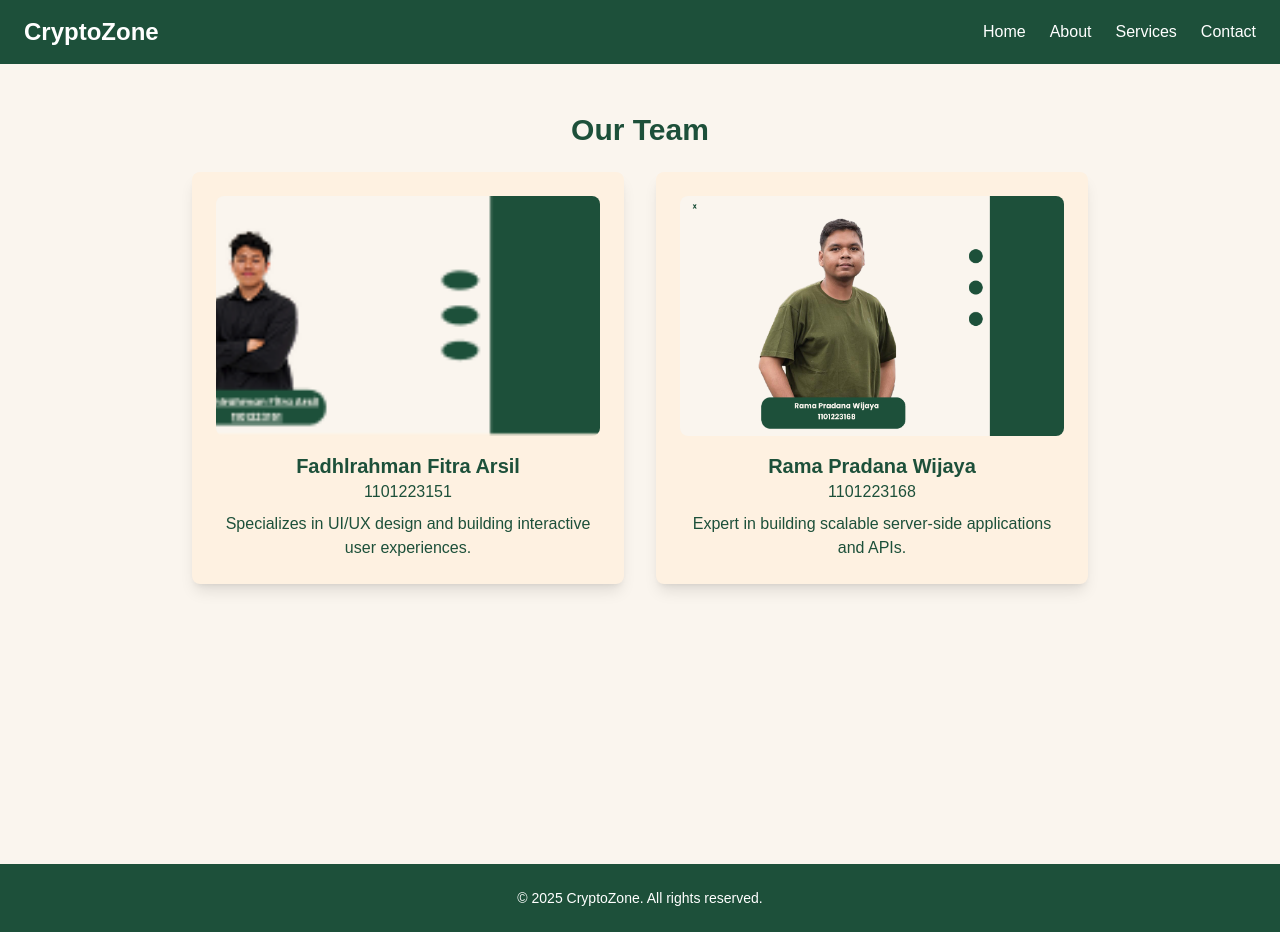
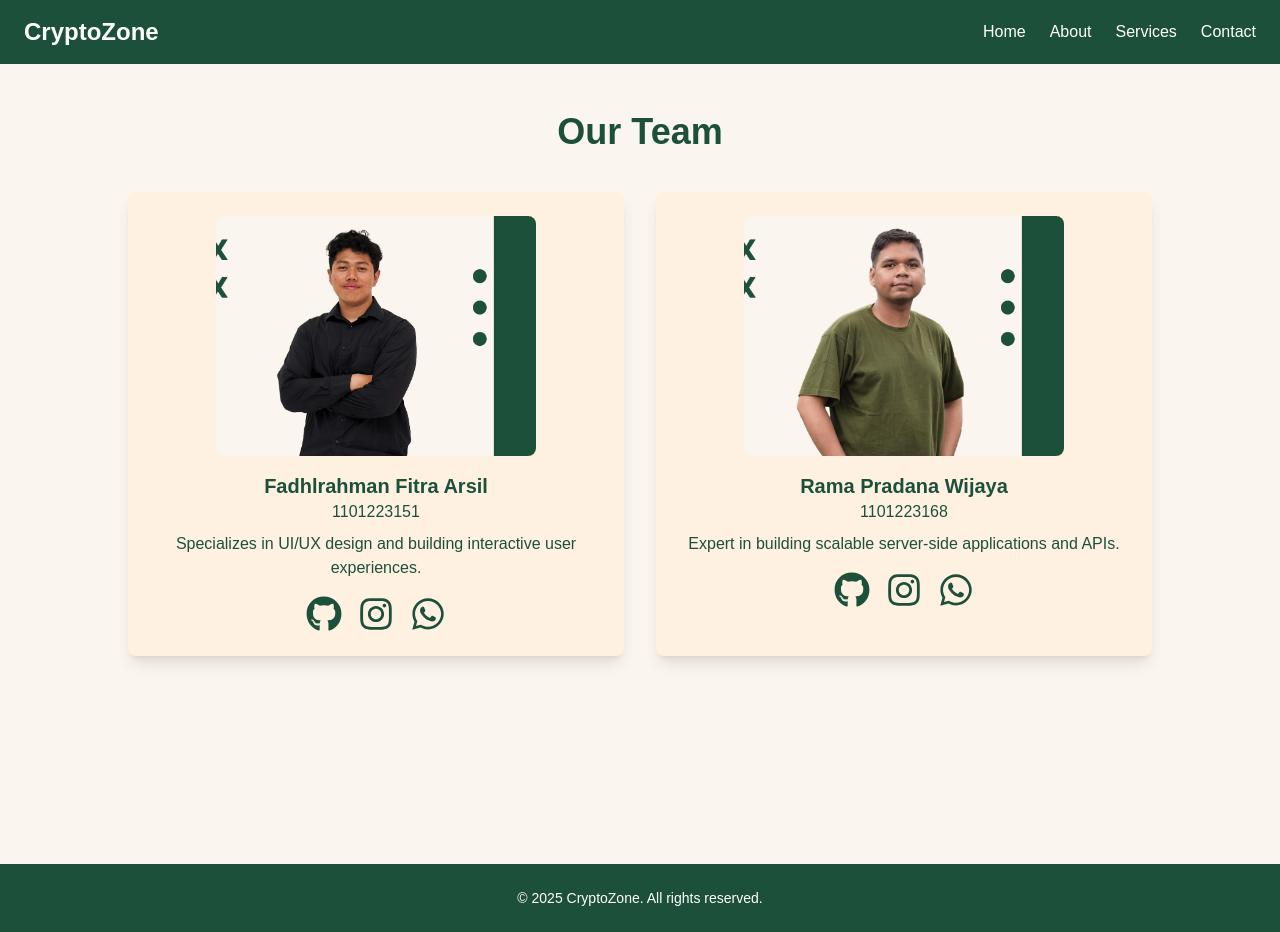
Before and after one commit to Fadhlrahman/website-cloud-computing, a Next.js app: page /contact in a window 1280 px wide. Built offline with nearby package versions, Linux system fonts and the light colour scheme.

Commit message:
menambhakan sosmed pada contact

```diff
--- a/app/components/Navbar.tsx
+++ b/app/components/Navbar.tsx
@@ -9,7 +9,9 @@ export default function Navbar() {
   return (
     <nav className="bg-element shadow-md py-4">
       <div className="container mx-auto px-6 flex justify-between items-center">
+        <Link href="/">
         <h1 className="text-2xl font-bold text-white">CryptoZone</h1>
+        </Link>
 
         {/* Tombol Hamburger */}
         <div className="md:hidden">
--- a/app/contact/page.tsx
+++ b/app/contact/page.tsx
@@ -1,48 +1,93 @@
 import Image from "next/image";
+import { FaGithub, FaInstagram, FaWhatsapp } from "react-icons/fa";
 
 export default function Contact() {
+  const teamMembers = [
+    {
+      name: "Fadhlrahman Fitra Arsil",
+      nim: "1101223151",
+      image: "/images/fadhlrahman.png",
+      desc: "Specializes in UI/UX design and building interactive user experiences.",
+      socials: {
+        github: "https://github.com/fadhlrahman",
+        instagram: "https://instagram.com/arseelll",
+        whatsapp: "https://wa.me/62811209871",
+      },
+    },
+    {
+      name: "Rama Pradana Wijaya",
+      nim: "1101223168",
+      image: "/images/rama.png",
+      desc: "Expert in building scalable server-side applications and APIs.",
+      socials: {
+        github: "https://github.com/ramaaprdnaa",
+        instagram: "https://instagram.com/ramaaprdnaa",
+        whatsapp: "https://wa.me/6287822601377",
+      },
+    },
+    // Tambahkan anggota lain di sini kalau ada
+  ];
+
   return (
-    <div className="min-h-screen overflow-x-hidden bg-belakang flex flex-col items-center p-12">
-      <h2 className="text-3xl font-bold text-element mb-6">Our Team</h2>
+    <div className="min-h-screen overflow-x-hidden bg-belakang flex flex-col items-center px-4 sm:px-6 md:px-8 py-12">
+      <h2 className="text-2xl sm:text-3xl md:text-4xl font-bold text-element mb-10 text-center">
+        Our Team
+      </h2>
 
-      {/* Grid Profil */}
-      <div className="grid grid-cols-1 md:grid-cols-2 gap-8 w-full max-w-4xl">
-        {/* Profil 1: Fadhlrahman */}
-        <div className="bg-element2 rounded-lg shadow-lg p-6 flex flex-col items-center">
+      {/* Grid Team */}
+      <div className="grid grid-cols-1 md:grid-cols-2 gap-8 w-full max-w-5xl">
+        {teamMembers.map((member, index) => (
+          <div
+            key={index}
+            className="bg-element2 rounded-lg shadow-lg p-6 flex flex-col items-center hover:shadow-2xl hover:-translate-y-1 transform transition duration-300"
+          >
             <Image
-            src="/images/fadhlrahman.png"
+              src={member.image}
               width={200}
               height={200}
-            className="rounded-lg object-cover w-full h-60"
-            alt="Fadhlrahman Fitra Arsil"
+              className="rounded-lg object-cover w-full h-60 max-w-xs"
+              alt={member.name}
             />
-          <h3 className="text-xl font-bold text-element mt-4">
-            Fadhlrahman Fitra Arsil
+            <h3 className="text-xl font-bold text-element mt-4 text-center">
+              {member.name}
             </h3>
-          <p className="text-element">1101223151</p>
-          <p className="text-element text-center mt-2">
-            Specializes in UI/UX design and building interactive user
-            experiences.
+            <p className="text-element">{member.nim}</p>
+            <p className="text-element text-center mt-2 mb-4 px-2">
+              {member.desc}
             </p>
+
+            {/* Sosial Media Icons */}
+            <div className="flex space-x-4 text-3xl md:text-4xl">
+              <a
+                href={member.socials.github}
+                target="_blank"
+                rel="noopener noreferrer"
+                className="text-element hover:text-blue-400 transition duration-300"
+                aria-label="Github"
+              >
+                <FaGithub />
+              </a>
+              <a
+                href={member.socials.instagram}
+                target="_blank"
+                rel="noopener noreferrer"
+                className="text-element hover:text-pink-400 transition duration-300"
+                aria-label="Instagram"
+              >
+                <FaInstagram />
+              </a>
+              <a
+                href={member.socials.whatsapp}
+                target="_blank"
+                rel="noopener noreferrer"
+                className="text-element hover:text-green-400 transition duration-300"
+                aria-label="Whatsapp"
+              >
+                <FaWhatsapp />
+              </a>
             </div>
-
-        {/* Profil 2: Rama */}
-        <div className="bg-element2 rounded-lg shadow-lg p-6 flex flex-col items-center">
-          <Image
-            src="/images/rama.png"
-            width={200}
-            height={200}
-            className="rounded-lg object-cover w-full h-60"
-            alt="Rama Pradana Wijaya"
-          />
-          <h3 className="text-xl font-bold text-element mt-4">
-            Rama Pradana Wijaya
-          </h3>
-          <p className="text-element">1101223168</p>
-          <p className="text-element text-center mt-2">
-            Expert in building scalable server-side applications and APIs.
-          </p>
           </div>
+        ))}
       </div>
     </div>
   );
```
Also changed, not shown: public/images/fadhlrahman.png, public/images/rama.png. Lines whose indentation alone changed are shown as unchanged.
